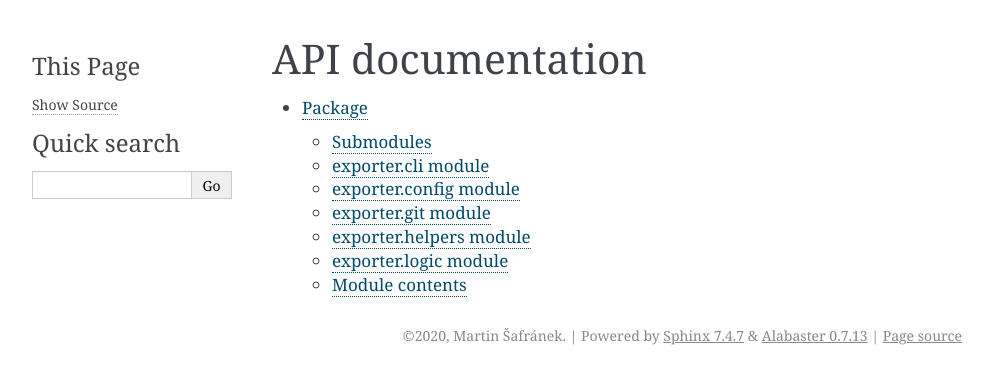
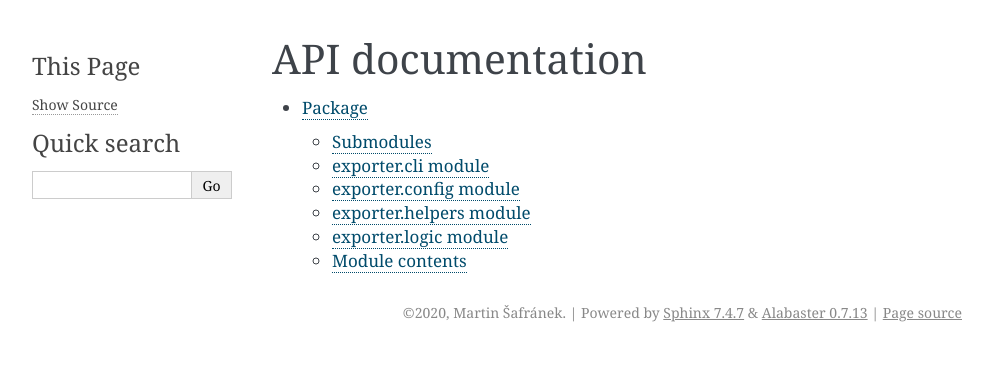
Before and after one commit to TaIos/exporter, a Sphinx documentation site: the page built from docs/modules.rst, in a window 1280 px wide. Shown: the top 384 px of the page, without its empty margins (148-1141 px from the left). Built offline with Sphinx 7.4.7, drawn with Linux system fonts in a browser that asks for light colours.

Commit message:
Remove deleted package from documentation

```diff
--- a/docs/exporter.rst
+++ b/docs/exporter.rst
@@ -16,14 +16,6 @@ exporter.config module
 ----------------------
 
 .. automodule:: exporter.config
-   :members:
-   :undoc-members:
-   :show-inheritance:
-
-exporter.git module
--------------------
-
-.. automodule:: exporter.git
    :members:
    :undoc-members:
    :show-inheritance:
```
